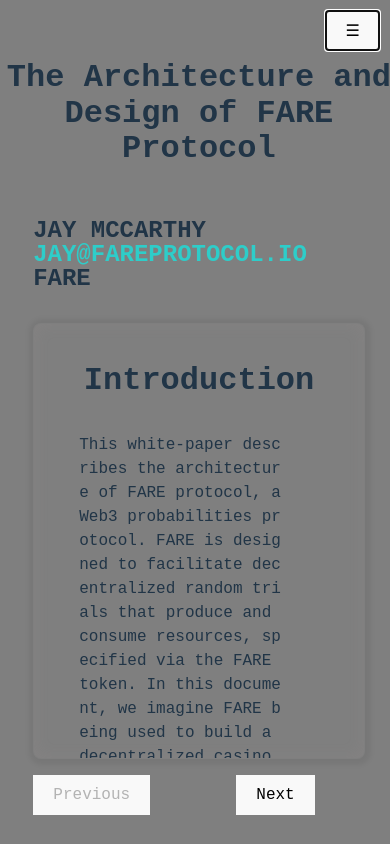
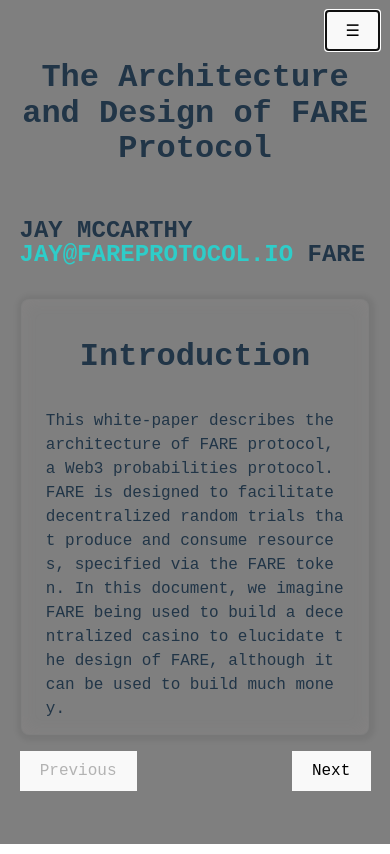
Before and after one commit to fareplay-labs/fare-protocol, a React (Vite) app: page /whitepaper in a window 390 px wide. Built offline with nearby package versions, Linux system fonts and the light colour scheme; a web font is replaced by a local one.

Commit message:
mobile layout fixed

```diff
--- a/src/App.css
+++ b/src/App.css
@@ -13,13 +13,15 @@
 }
 
 .page-wrapper {
-  padding: 10% 1%;
+  padding: 10% 5%;
   text-align: center;
   display: flex;
   flex-direction: column;
   justify-content: center;
   align-items: center;
-  width: 100svw;
+  width: 100%;
+  max-width: 100vw;
+  box-sizing: border-box;
 }
 
 .content-section {
@@ -31,16 +33,15 @@
   justify-content: center;
   align-items: center;
   text-align: justify;
+  box-sizing: border-box;
 }
 
 @media (max-width: 1000px) {
   .content-section {
-    width: 85%;
+    width: 100%;
+    max-width: 100vw;
+    box-sizing: border-box;
     text-align: left;
-
-    div, p  {
-      width: inherit;
-    }
   }
 }
 
--- a/src/pages/swag/styles.css
+++ b/src/pages/swag/styles.css
@@ -2,6 +2,12 @@
   display: flex;
   align-items: center;
   justify-content: center;
+}
+
+@media (max-width: 1000px) {
+  .grid-wrapper {
+    display: none;
+  }
 }
 
 .subNav-header {
@@ -20,6 +26,12 @@
   margin-block: 56px;
 }
 
+@media (max-width: 1000px) {
+  .cards-wrapper {
+    max-width: -webkit-fill-available;
+  }
+}
+
 .cards-container {
   display: flex;
   gap: 24px;
@@ -27,7 +39,6 @@
   overflow-x: auto;
   overflow-y: hidden;
   padding-bottom: 8px;
-
 
   scroll-snap-type: x mandatory;
   scrollbar-width: none; /* Firefox */
--- a/src/pages/whitepaper/styles.css
+++ b/src/pages/whitepaper/styles.css
@@ -47,8 +47,8 @@
   position: fixed;
   top: 0;
   left: 0;
-  width: 100vw;
-  height: 100vh;
+  width: 100%;
+  height: 100%;
   background-color: rgba(0, 0, 0, 0.4);
   display: flex;
   align-items: center;
```
